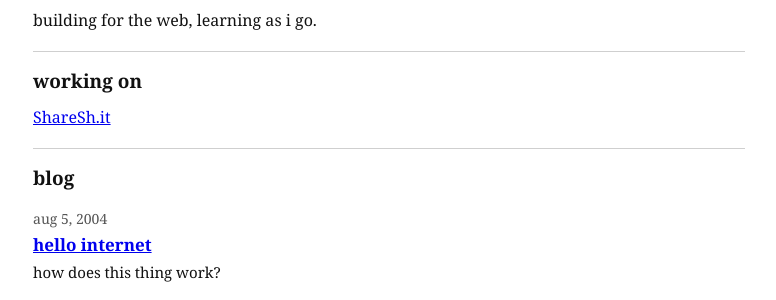
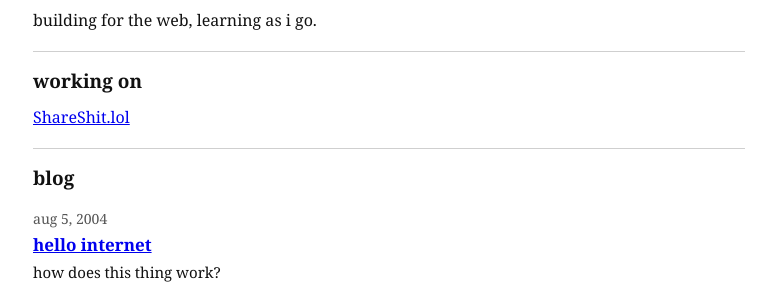
Before and after one commit to iamniam/niam.gg, a Jekyll site: the page built from index.html, in a window 1280 px wide. Shown: the part 300-600 px from the top of the page, without its empty margins (251-1027 px from the left). Built offline with Jekyll 4.4.1, drawn with Linux system fonts in a browser that asks for light colours.

Commit message:
Update _data/profile.yml (via Pages CMS)

```diff
--- a/_data/profile.yml
+++ b/_data/profile.yml
@@ -7,5 +7,5 @@ currently: building for the web, learning as i go.
 github: https://github.com/iamniam
 x: https://x.com/yoitsniam
 email: business@niam.gg
-featured_note_link: ShareSh.it
+featured_note_link: ShareShit.lol
 featured_note_url: https://sharesh.it
```
